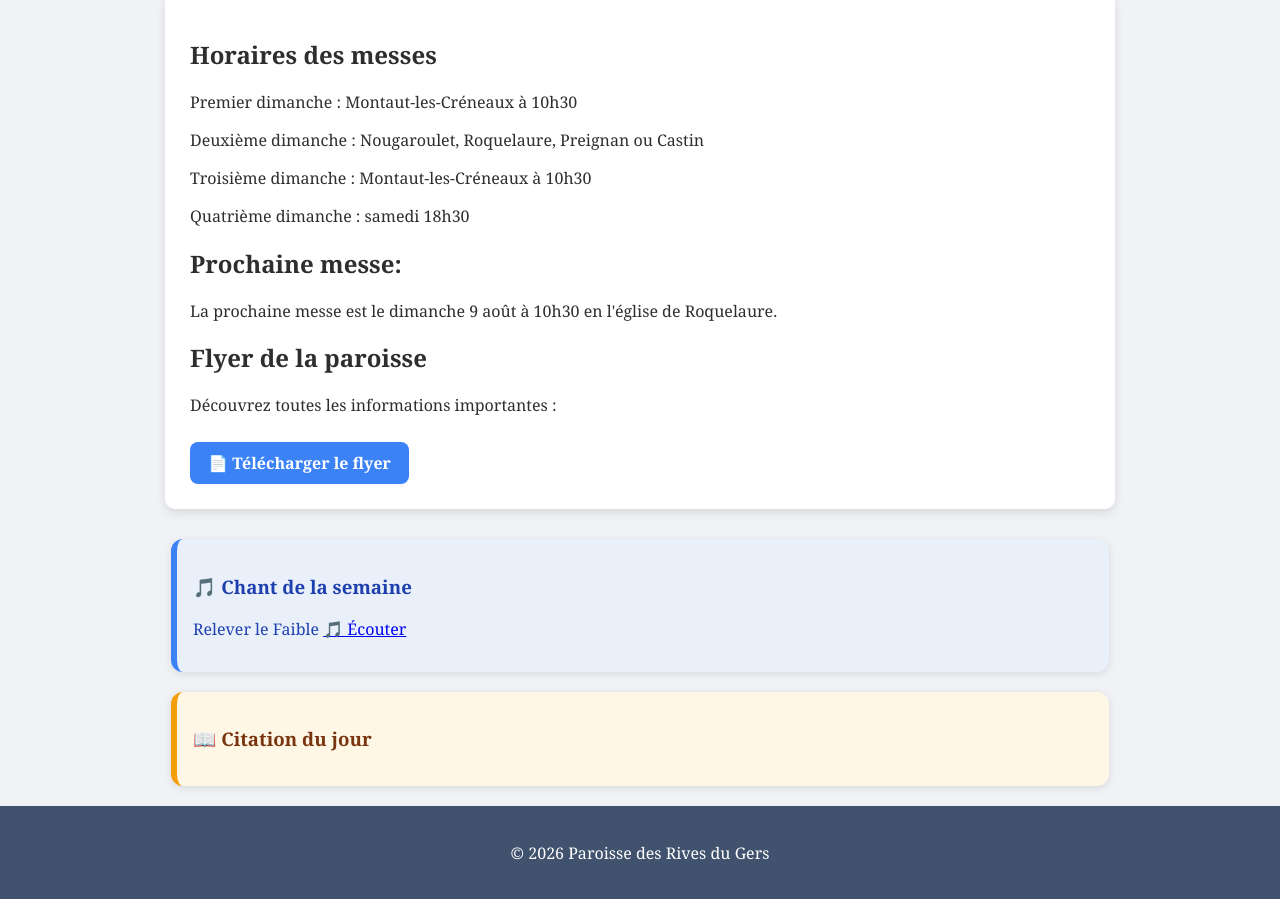
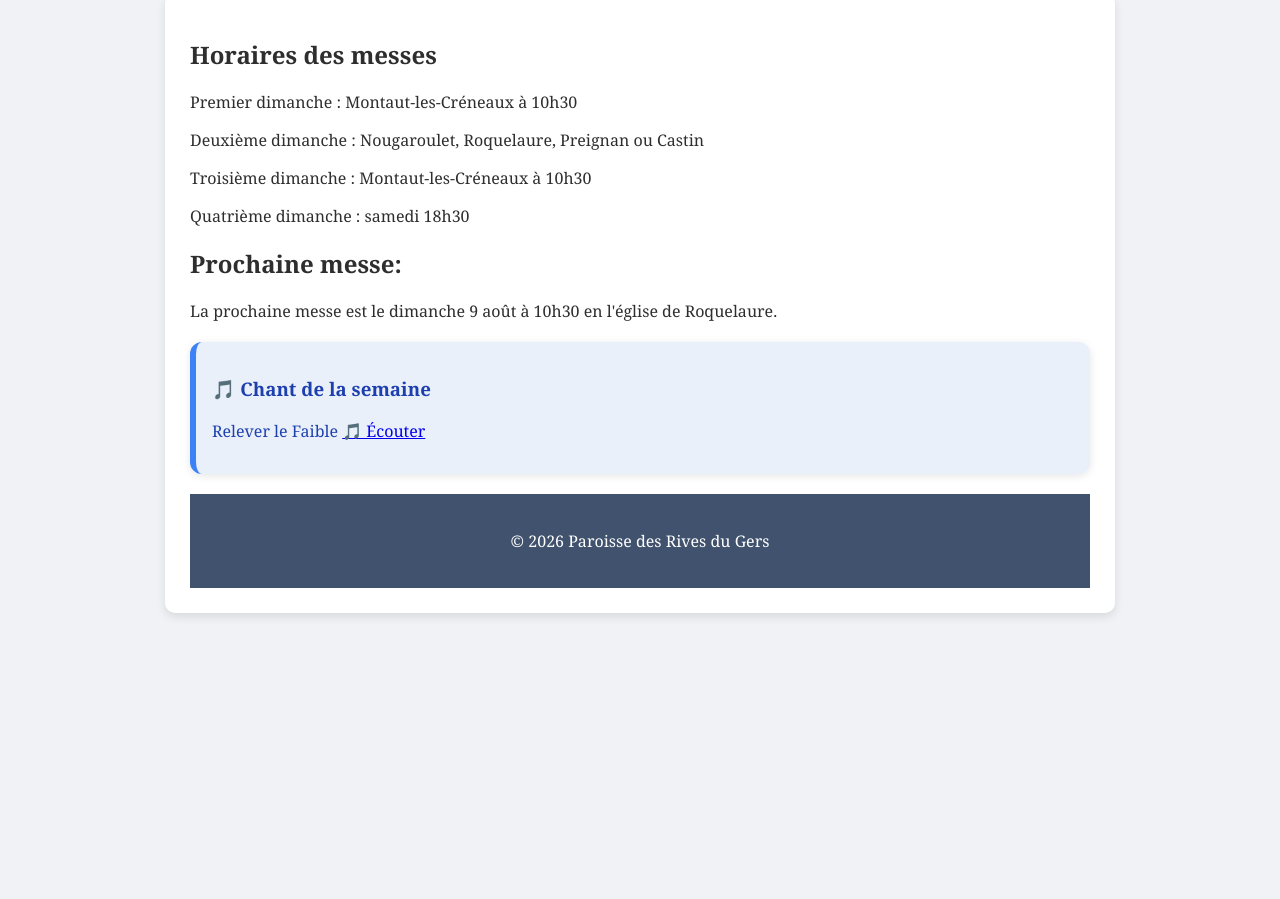
Before and after one commit to Sacha225/notredamedesrivesdugers, a plain HTML site: page actualites.html in a window 1280 px wide. Shown: the part 243-1142 px from the top of the page. After the commit the page ends 886 px from the top, so only its background shows below. Drawn offline with Linux system fonts and the light colour scheme.

Commit message:
Update actualites.html

```diff
--- a/actualites.html
+++ b/actualites.html
@@ -89,22 +89,13 @@ footer { background-color: #40526D; color: white; text-align: center; padding: 2
   <h2>Prochaine messe:</h2>
   <p>La prochaine messe est le dimanche 9 août à 10h30 en l'église de Roquelaure.</p>
 
-  <h2>Flyer de la paroisse</h2>
-  <p>Découvrez toutes les informations importantes :</p>
-  <a class="bouton-flyer" href="https://raw.githubusercontent.com/Sacha225/notredamedesrivesdugers/main/Flyer-couleur.docx" target="_blank">
-    📄 Télécharger le flyer
-  </a>
-</section>
+
 
 <aside class="encart-global">
   <h3>🎵 Chant de la semaine</h3>
   <p class="chant"> Relever le Faible <a href="https://www.youtube.com/watch?v=XV4zCdemWJM&pp=ygURcmVsZXZlciBsZSBmYWlibGU%3D" target="_blank">🎵 Écouter</a></p>
 </aside>
 
-<aside class="encart-citation">
-  <h3>📖 Citation du jour</h3>
-  <div id="citation-du-jour"></div>
-</aside>
 
 <footer>
   <p>&copy; 2026 Paroisse des Rives du Gers</p>
```
